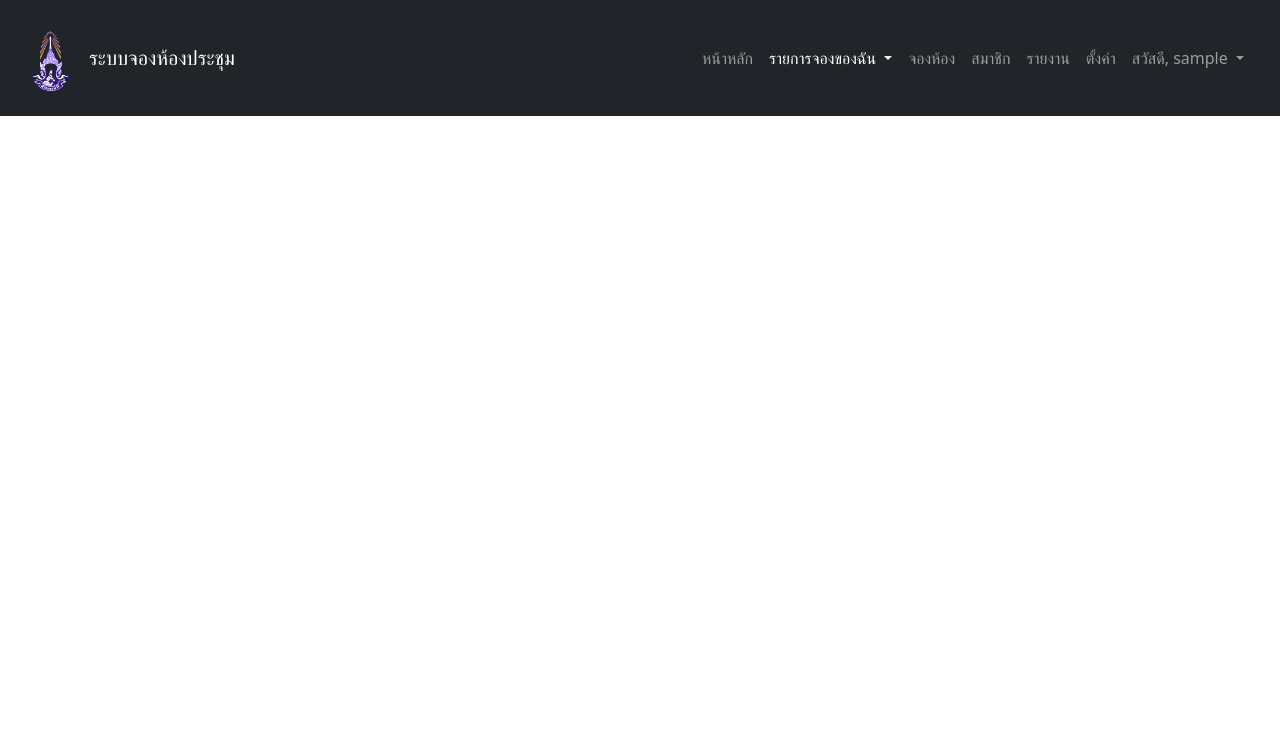
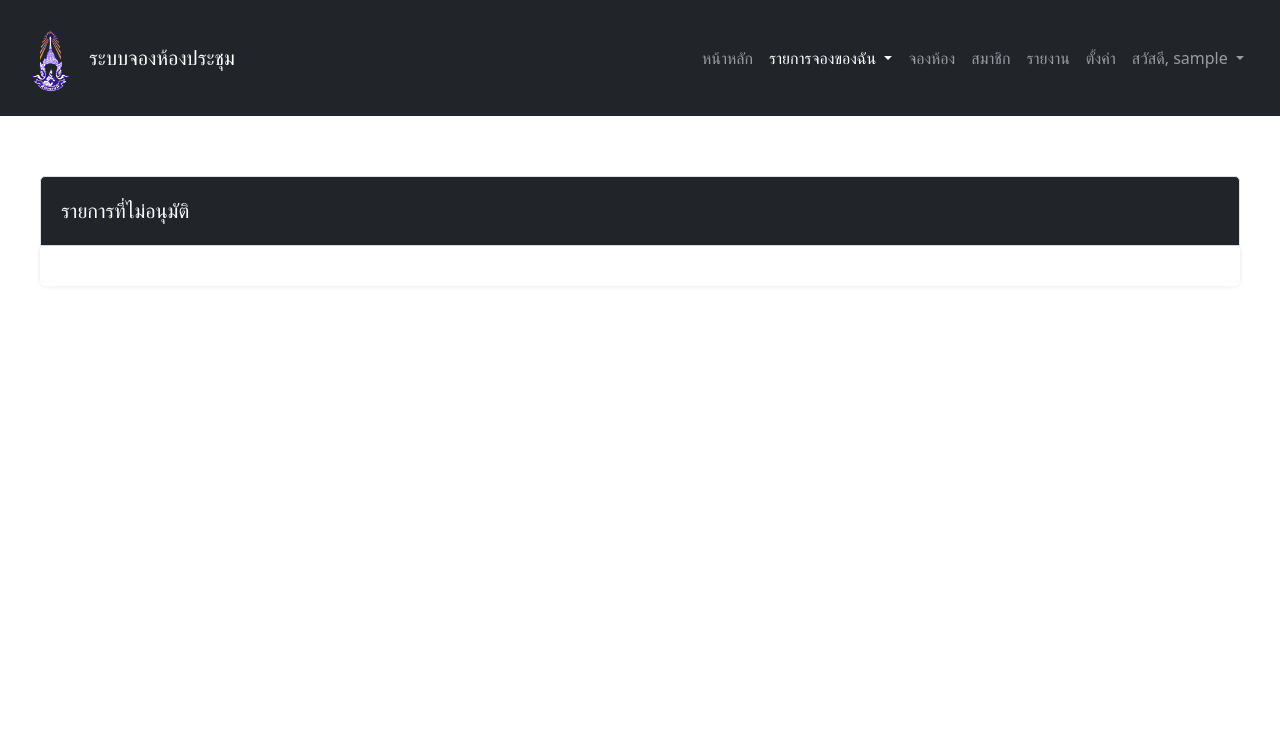
Before and after one commit to DarkSideAlip/booking-main, a PHP site: page /login/disactive_bookings.php in a window 1280 px wide. Shown: the top 735 px of the page. Run offline with PHP 8.4, Linux system fonts and the light colour scheme; the visitor is signed in with stand-in values (Sample User, id 1); tables that the repository leaves empty or names only in its code hold one stand-in row (values such as "Sample post").

Commit message:
change bug

```diff
--- a/login/disactive_bookings.php
+++ b/login/disactive_bookings.php
@@ -94,6 +94,43 @@ include 'auth_check.php'; // เรียกใช้งานการตรว
     .dropdown-menu .dropdown-item:hover {
         background-color: #495057;
         color: #ffffff;
+    }
+
+    .container-custom {
+        background-color: #fff;
+        padding: 20px;
+        border-radius: 5px;
+        box-shadow: 0 0 5px rgba(0, 0, 0, 0.1);
+        max-width: 1200px;
+        width: 100%;
+        margin-bottom: 20px;
+    }
+
+    .full-height {
+        display: flex;
+        flex-direction: column;
+        justify-content: flex-start;
+        align-items: center;
+        height: calc(100vh - 56px);
+        position: relative;
+        padding-top: 60px;
+        padding-bottom: 20px;
+        flex-grow: 1;
+        overflow: auto;
+        padding-bottom: 20px;
+    }
+
+    .text-center {
+        color: white;
+        padding: 20px;
+        border-radius: 5px 5px 0 0;
+        height: 70px;
+        display: flex;
+        align-items: center;
+        border: 1px solid #e0e0e0;
+        max-width: 1200px;
+        width: 100%;
+
     }
 
     .footer {
@@ -196,17 +233,16 @@ include 'auth_check.php'; // เรียกใช้งานการตรว
         </div>
     </nav>
 
+    <div class="full-height">
+        <div class="text-center bg-dark">
+            <div style="font-size: 20px">รายการที่ไม่อนุมัติ</div>
+        </div>
+        <div class="container-custom">
+
+        </div>
 
 
-
-
-
-
-
-
-
-
-
+    </div>
 
     <!-- Footer -->
     <div class="footer">
```
Also changed, not shown: login/active_bookings.php (+45 -9 lines), login/upcoming_bookings.php (+45 -8 lines).
